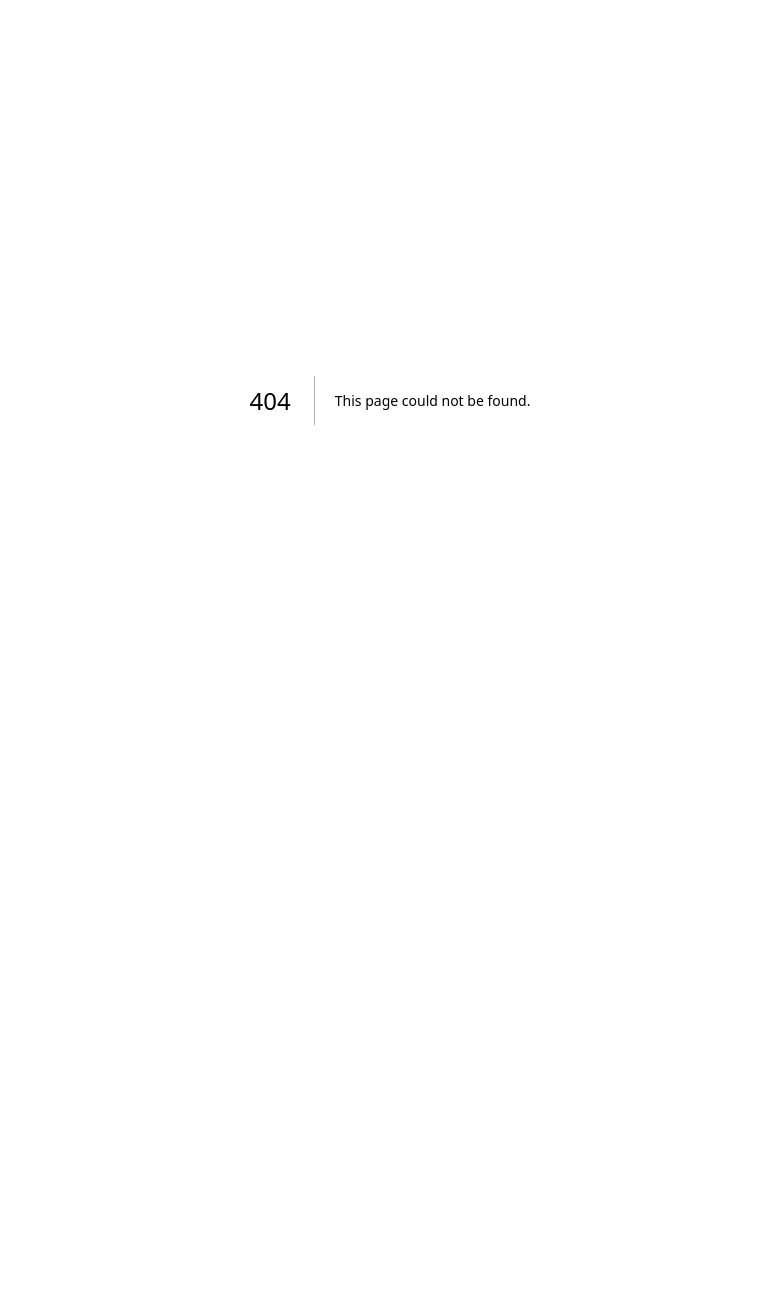
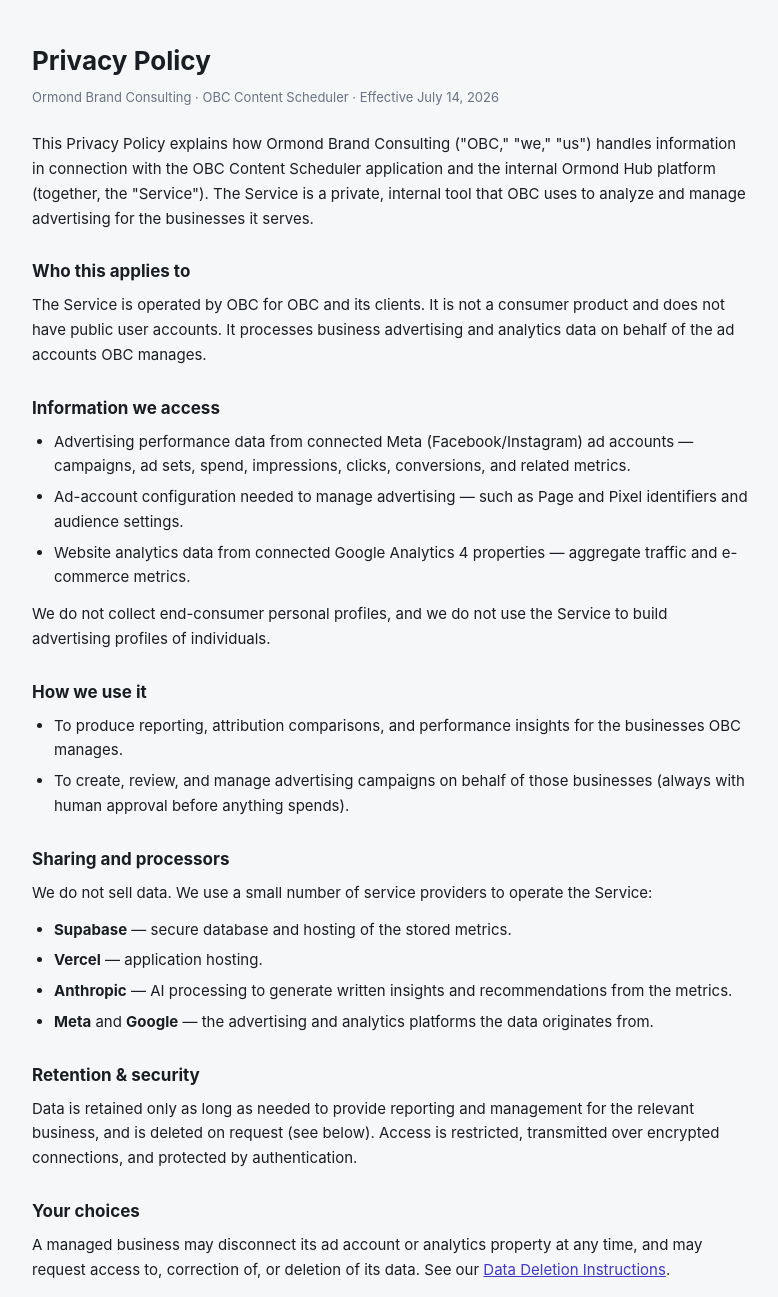
Before and after one commit to Btomblin386/ormond-hub, a Next.js app: page /privacy in a window 1280 px wide. Before the commit this address had no page. Shown: the top 1297 px of the page, without its empty margins (250-1028 px from the left). Before the commit the page ends 800 px from the top, so only its background shows below. Built offline with nearby package versions, Linux system fonts and the light colour scheme.

Commit message:
Add public terms page; complete Meta app legal pages

```diff
--- /dev/null
+++ b/app/legal.css
@@ -0,0 +1,9 @@
+.legal { max-width: 760px; margin: 0 auto; padding: 40px 22px 80px; color: #1a1d21; font-size: 15px; line-height: 1.65; }
+.legal h1 { font-size: 26px; margin: 0 0 4px; }
+.legal .eff { color: #6b7280; font-size: 13px; margin-bottom: 24px; }
+.legal h2 { font-size: 17px; margin: 26px 0 8px; }
+.legal p { margin: 0 0 12px; }
+.legal ul { margin: 0 0 12px; padding-left: 22px; }
+.legal li { margin-bottom: 6px; }
+.legal a { color: #4338ca; text-decoration: underline; }
+.legal .foot { margin-top: 32px; color: #6b7280; font-size: 13px; border-top: 1px solid #e6e8eb; padding-top: 16px; }
--- /dev/null
+++ b/app/privacy/page.js
@@ -0,0 +1,66 @@
+import "../legal.css";
+
+export const metadata = { title: "Privacy Policy — Ormond Brand Consulting" };
+
+export default function Privacy() {
+  return (
+    <div className="legal">
+      <h1>Privacy Policy</h1>
+      <div className="eff">Ormond Brand Consulting · OBC Content Scheduler · Effective July 14, 2026</div>
+
+      <p>
+        This Privacy Policy explains how Ormond Brand Consulting (&quot;OBC,&quot; &quot;we,&quot; &quot;us&quot;)
+        handles information in connection with the OBC Content Scheduler application and the internal Ormond Hub
+        platform (together, the &quot;Service&quot;). The Service is a private, internal tool that OBC uses to
+        analyze and manage advertising for the businesses it serves.
+      </p>
+
+      <h2>Who this applies to</h2>
+      <p>
+        The Service is operated by OBC for OBC and its clients. It is not a consumer product and does not have public
+        user accounts. It processes business advertising and analytics data on behalf of the ad accounts OBC manages.
+      </p>
+
+      <h2>Information we access</h2>
+      <ul>
+        <li>Advertising performance data from connected Meta (Facebook/Instagram) ad accounts — campaigns, ad sets, spend, impressions, clicks, conversions, and related metrics.</li>
+        <li>Ad-account configuration needed to manage advertising — such as Page and Pixel identifiers and audience settings.</li>
+        <li>Website analytics data from connected Google Analytics 4 properties — aggregate traffic and e-commerce metrics.</li>
+      </ul>
+      <p>We do not collect end-consumer personal profiles, and we do not use the Service to build advertising profiles of individuals.</p>
+
+      <h2>How we use it</h2>
+      <ul>
+        <li>To produce reporting, attribution comparisons, and performance insights for the businesses OBC manages.</li>
+        <li>To create, review, and manage advertising campaigns on behalf of those businesses (always with human approval before anything spends).</li>
+      </ul>
+
+      <h2>Sharing and processors</h2>
+      <p>We do not sell data. We use a small number of service providers to operate the Service:</p>
+      <ul>
+        <li><strong>Supabase</strong> — secure database and hosting of the stored metrics.</li>
+        <li><strong>Vercel</strong> — application hosting.</li>
+        <li><strong>Anthropic</strong> — AI processing to generate written insights and recommendations from the metrics.</li>
+        <li><strong>Meta</strong> and <strong>Google</strong> — the advertising and analytics platforms the data originates from.</li>
+      </ul>
+
+      <h2>Retention &amp; security</h2>
+      <p>
+        Data is retained only as long as needed to provide reporting and management for the relevant business, and is
+        deleted on request (see below). Access is restricted, transmitted over encrypted connections, and protected by
+        authentication.
+      </p>
+
+      <h2>Your choices</h2>
+      <p>
+        A managed business may disconnect its ad account or analytics property at any time, and may request access to,
+        correction of, or deletion of its data. See our <a href="/data-deletion">Data Deletion Instructions</a>.
+      </p>
+
+      <h2>Contact</h2>
+      <p>Questions about this policy: <a href="mailto:brooks@ormondbrandconsulting.com">brooks@ormondbrandconsulting.com</a>.</p>
+
+      <div className="foot">© Ormond Brand Consulting. This policy may be updated; the effective date above reflects the latest version.</div>
+    </div>
+  );
+}
--- a/middleware.js
+++ b/middleware.js
@@ -4,7 +4,11 @@
 export function middleware(req) {
   const { pathname } = req.nextUrl;
   const isAuthPath =
-    pathname.startsWith("/login") || pathname.startsWith("/api/login");
+    pathname.startsWith("/login") ||
+    pathname.startsWith("/api/login") ||
+    pathname.startsWith("/privacy") ||         // public: required for Meta app review
+    pathname.startsWith("/terms") ||           // public: required for Meta app review
+    pathname.startsWith("/data-deletion");     // public: required for Meta app review
   const authed = req.cookies.get("hub_auth")?.value === process.env.DASHBOARD_PASSWORD;
 
   if (!authed && !isAuthPath) {
```
Also changed, not shown: app/data-deletion/page.js (added, +46 -0 lines), app/terms/page.js (added, +54 -0 lines).
